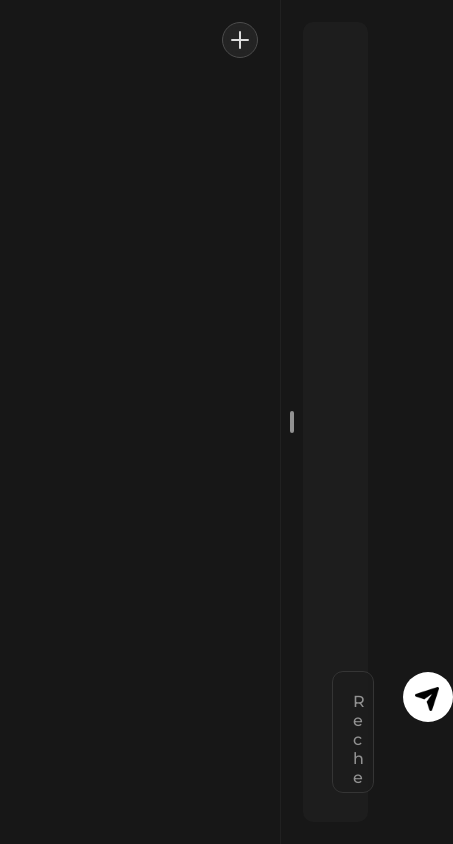
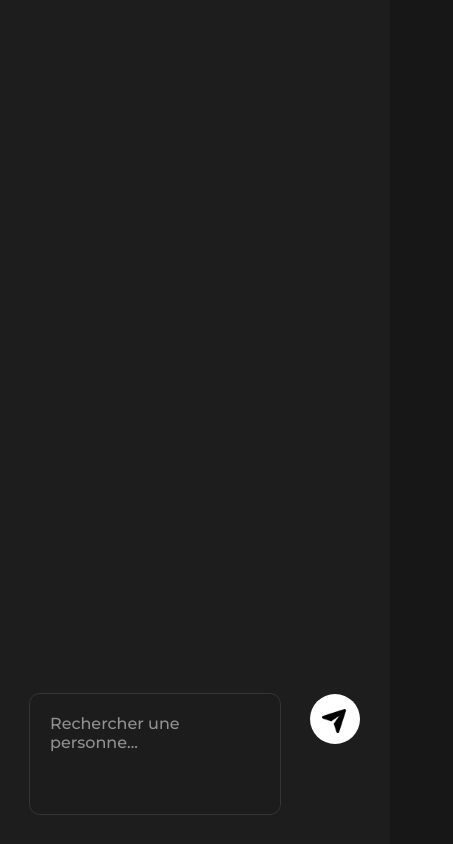
Before and after one commit to TristanD75/ChadGPT, a plain HTML site: page index.html in a window 390 px wide. Shown: the whole page, 453 px wide, since content can reach past the window. Drawn offline with Linux system fonts and the light colour scheme.

Commit message:
Update style.css

```diff
--- a/style.css
+++ b/style.css
@@ -1,20 +1,6 @@
 body {
     margin: 0;
     background-color: #171717;
-}
-
-main {
-    background-color: #1d1d1d;
-    height: calc(100% - 22px - 22px);
-    width: calc(100% - 280px - 23px - 22px);
-    position: absolute;
-    border-radius: 10px;
-    right: 22px;
-    top: 22px;
-    display: flex;
-    flex-direction: column;
-    overflow: visible;
-    transition: all 0.3s ease;
 }
 
 .sub {
@@ -54,7 +40,7 @@ main {
     width: 50px;
     background-color: white;
     height: 50px;
-    transition: all 0.4s cubic-bezier(.44,1.4,.55,.98);
+    transition: all 0.4s ease;
     border-radius: 1000px;
     cursor: pointer;
     border: none;
@@ -68,7 +54,7 @@ main {
 }
 .subbutton:hover {
     width: 140px;
-    transition: all 0.4s cubic-bezier(.44,1.4,.55,.98);
+    transition: all 0.4s ease;
 
     .text_submit {
         color: black;
@@ -116,16 +102,9 @@ main {
     color: rgb(146, 146, 146);
 }
 
-nav {
-    background-color: #171717;
-    border-right: #212121 1px solid;
-    height: 100%;
-    position: fixed;
-    width: 280px;
-    left: 0;
-    display: flex;
-    flex-direction: column;
-}
+::-webkit-scrollbar-corner {
+    background: rgba(0,0,0,0);
+  }
 
 .create {
     background-color: #57575736;
@@ -295,7 +274,59 @@ table {
     z-index: 20;
 }
 
-@keyframes fadeIn {
-    0% { opacity: 0; }
-    100% { opacity: 1; }
-  }
+@keyframes fade-in {
+    from { opacity: 0; }
+    to { opacity: 1; }
+}
+
+@keyframes fade-in-cell {
+    from {
+        opacity: 0;
+        border-color: rgba(71, 71, 71, 0);
+    }
+    to {
+        opacity: 1;
+        border-color: #353535;
+    }
+}
+
+main {
+    background-color: #1d1d1d;
+    height: calc(100% - 22px - 22px);
+    width: calc(100% - 280px - 23px - 22px);
+    position: absolute;
+    border-radius: 10px;
+    right: 22px;
+    top: 22px;
+    display: flex;
+    flex-direction: column;
+    overflow: visible;
+    transition: all 0.3s ease;
+}
+
+nav {
+    background-color: transparent;
+    border-right: #212121 1px solid;
+    height: 100%;
+    position: fixed;
+    width: 280px;
+    left: 0;
+    display: flex;
+    flex-direction: column;
+}
+
+@media screen and (max-width: 800px) {
+    main {
+        width: 100% !important;
+        height: 100%;
+        margin: 0;
+        top: 0;
+        right: 0;
+        position: fixed;
+        border-radius: 0;
+    }
+
+    nav {
+        display: none;
+    }
+}
```
